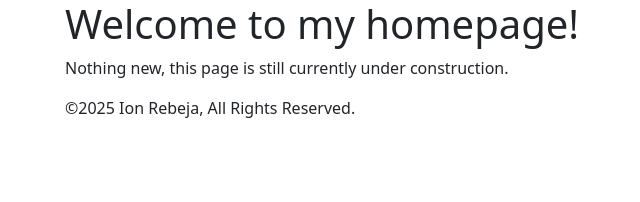
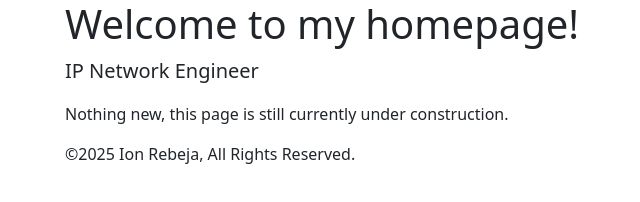
Before and after one commit to ionrebeja/ionrebeja.github.io, a plain HTML site: page index.html in a window 1280 px wide. Shown: the whole page, without its empty margins (17-657 px from the left). Drawn offline with nearby package versions, Linux system fonts and the light colour scheme.

Commit message:
Add lead paragraph to homepage header

```diff
--- a/index.html
+++ b/index.html
@@ -18,6 +18,7 @@
          <header>
             <div class="header">
                <h1>Welcome to my homepage!</h1>
+			   <p class="lead">IP Network Engineer</p>
             </div>
          </header>
          <!-- END HEADER | the header element in new to HTML5 -->
```
